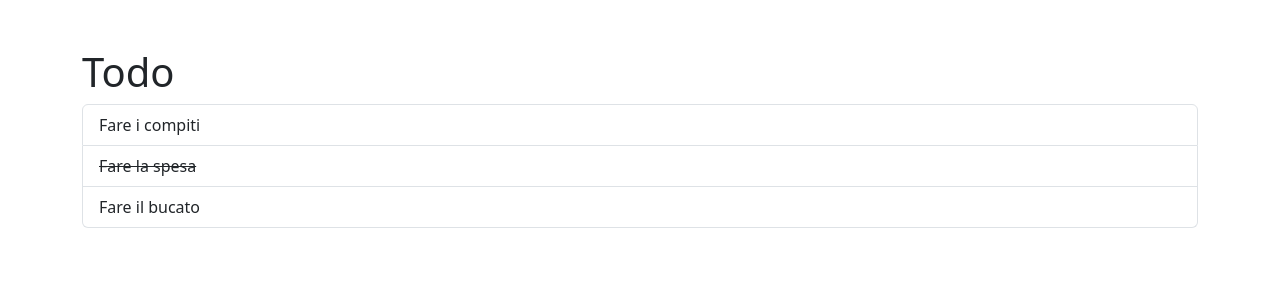
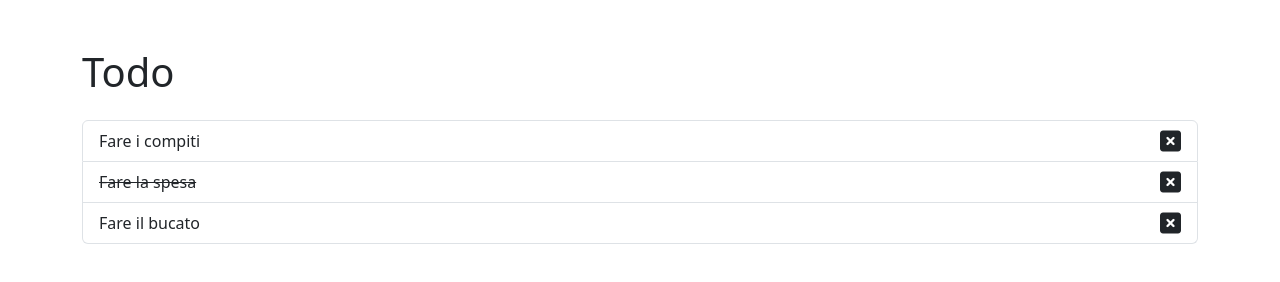
Before and after one commit to post-coder/vue-todolist, a plain HTML site: page index.html in a window 1280 px wide. Drawn offline with nearby package versions, Linux system fonts and the light colour scheme.

Commit message:
milestone 2 completed

```diff
--- /dev/null
+++ b/css/style.css
@@ -0,0 +1,3 @@
+#tasks .fa-square-xmark {
+    cursor: pointer;
+}
--- a/index.html
+++ b/index.html
@@ -13,6 +13,9 @@
     <!-- bootstrap -->
     <link href="https://cdn.jsdelivr.net/npm/bootstrap@5.3.2/dist/css/bootstrap.min.css" rel="stylesheet"
         integrity="sha384-T3c6CoIi6uLrA9TneNEoa7RxnatzjcDSCmG1MXxSR1GAsXEV/Dwwykc2MPK8M2HN" crossorigin="anonymous">
+
+
+        <link rel="stylesheet" href="./css/style.css">
 </head>
 <body>
     <script src="https://unpkg.com/vue@3"></script>
@@ -22,15 +25,24 @@
     <div id="app">
 
         <div class="container py-5">
-            <h1>Todo</h1>
+            <h1 class="mb-4">Todo</h1>
 
-            <div class="list-group">
-                <div
-                    v-for="task in tasks"
-                    :class=" task.done ? 'text-decoration-line-through' : '' "
-                    class="list-group-item list-group-item-action d-flex justify-content-between align-items-center">
-                    {{ task.text }}
-                </div>
+            <ul id="tasks" class="list-group" v-if="tasks.length > 0">
+                <li
+                    v-for="(task, index) in tasks"
+                    class="list-group-item list-group-item-action d-flex justify-content-between align-items-center"
+                >
+                    <span :class=" task.done ? 'text-decoration-line-through' : '' ">
+                        {{ task.text }}
+                    </span>
+
+                    <i @click="deleteTask(index)" class="fa-solid fa-square-xmark fs-4"></i>
+                </li>
+            </ul>
+            <div v-else>
+                <p class="p-3 border border-success bg-success text-white rounded-2 ">
+                    Hai completato tutti i tasks 💪
+                </p>
             </div>
 
         </div>
--- a/js/script.js
+++ b/js/script.js
@@ -22,12 +22,21 @@ createApp({
                     text: 'Fare il bucato',
                     done: false
                 }
-            ]
+            ],
 
         }
     },
 
     methods: {
 
+        deleteTask(taskIndex) {
+
+            // l'elemento corrispondente dalla lista
+            // console.log(this.tasks[taskIndex])
+
+            this.tasks.splice(taskIndex, 1);
+
+        }
+
     },
 }).mount("#app");
```
